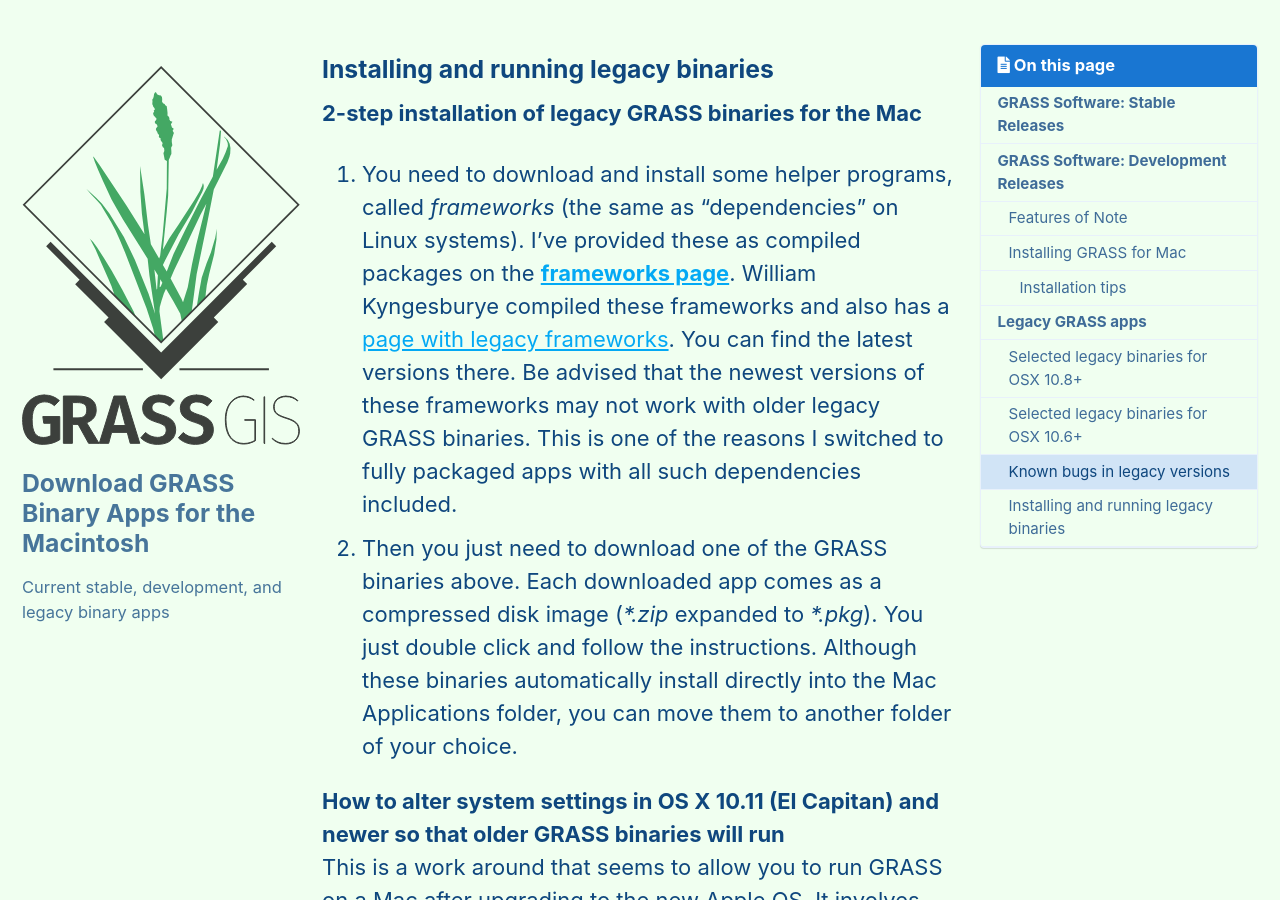
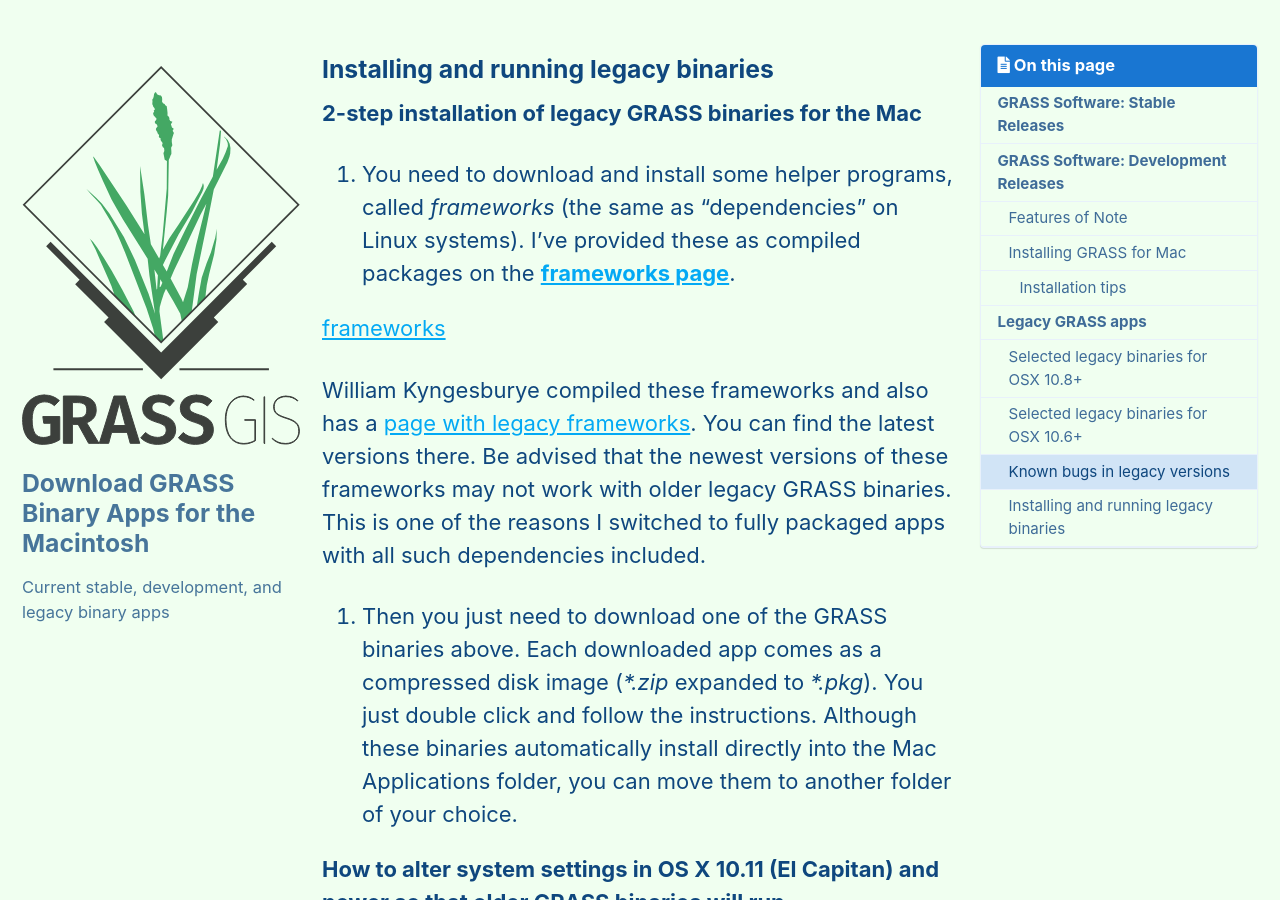
Before and after one commit to cmbarton/grass-mac, a Jekyll site: the page built from _pages/download-grass.md, in a window 1280 px wide and 900 px high, scrolled down 7509 px. Built offline with Jekyll 4.4.1, drawn with Linux system fonts in a browser that asks for light colours; cached includes are drawn as plain includes.

Commit message:
Update download-grass.md
testing jekyll link tag again

```diff
--- a/_pages/download-grass.md
+++ b/_pages/download-grass.md
@@ -131,7 +131,11 @@
 
 ### Installing and running legacy binaries
 **2-step installation of legacy GRASS binaries for the Mac**
-1. You need to download and install some helper programs, called *frameworks* (the same as "dependencies" on Linux systems). I've provided these as compiled packages on the **[frameworks page](https://cmbarton.github.io/grass-mac/_pages/download-frameworks.md)**. William Kyngesburye compiled these frameworks and also has a [page with legacy frameworks](https://www.kyngchaos.com/software/){:target="_blank"}. You can find the latest versions there. Be advised that the newest versions of these frameworks may not work with older legacy GRASS binaries. This is one of the reasons I switched to fully packaged apps with all such dependencies included.
+1. You need to download and install some helper programs, called *frameworks* (the same as "dependencies" on Linux systems). I've provided these as compiled packages on the **[frameworks page](https://cmbarton.github.io/grass-mac/_pages/download-frameworks.md)**.
+
+[frameworks]({% link _pages/download-frameworks.md %})
+
+William Kyngesburye compiled these frameworks and also has a [page with legacy frameworks](https://www.kyngchaos.com/software/){:target="_blank"}. You can find the latest versions there. Be advised that the newest versions of these frameworks may not work with older legacy GRASS binaries. This is one of the reasons I switched to fully packaged apps with all such dependencies included.
 2. Then you just need to download one of the GRASS binaries above. Each downloaded app comes as a compressed disk image (**.zip* expanded to **.pkg*). You just double click and follow the instructions. Although these binaries automatically install directly into the Mac Applications folder, you can move them to another folder of your choice.
 
 **How to alter system settings in OS X 10.11 (El Capitan) and newer so that older GRASS binaries will run**
```
